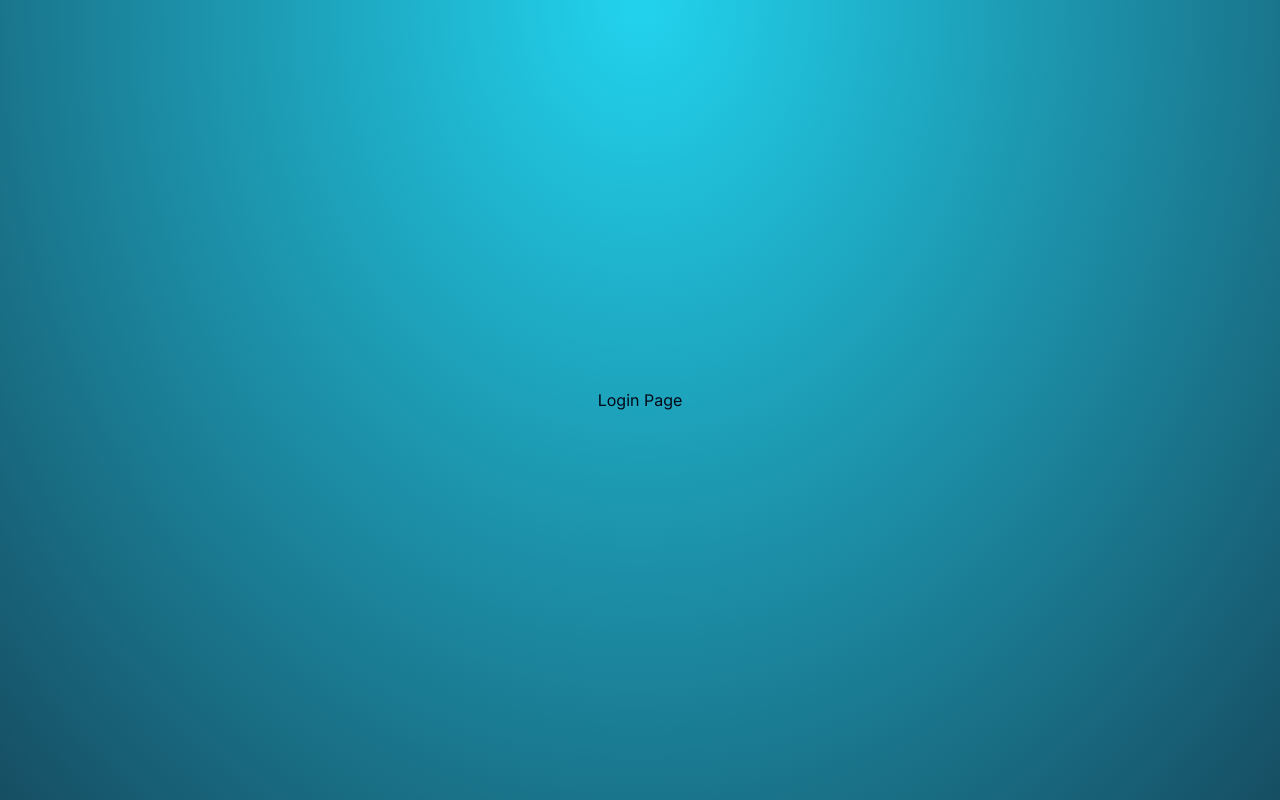
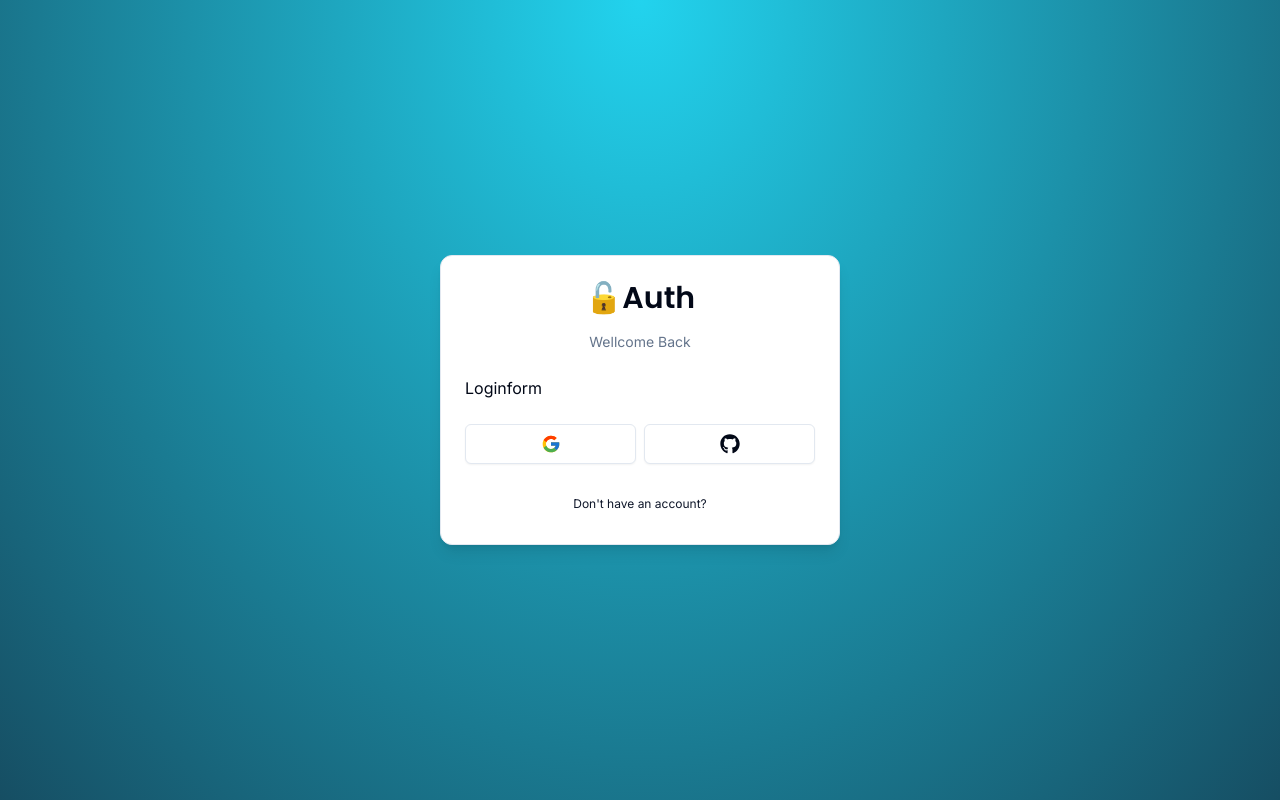
Before and after one commit to lucho20pt/nextjs-auth, a Next.js app: page /auth/login in a window 1280 px wide. Built offline with nearby package versions, Linux system fonts and the light colour scheme.

Commit message:
add: Auth - LoginPage, CardWrapper

```diff
--- /dev/null
+++ b/app/auth/layout.tsx
@@ -0,0 +1,15 @@
+import React from 'react'
+
+const AuthLayout = ({ children }: { children: React.ReactNode }) => {
+  return (
+    <main
+      className="flex h-full flex-col items-center justify-center
+  bg-[radial-gradient(ellipse_at_top,_var(--tw-gradient-stops))] from-cyan-400 to-cyan-900
+"
+    >
+      {children}
+    </main>
+  )
+}
+
+export default AuthLayout
--- a/app/auth/login/page.tsx
+++ b/app/auth/login/page.tsx
@@ -1,15 +1,17 @@
-import React from 'react'
+import { Loginform } from '@/components/auth/login-form'
+import { CardWrapper } from '@/components/auth/card-wrapper'
 
-const Login = () => {
+const LoginPage = () => {
   return (
-    <main
-      className="flex h-full flex-col items-center justify-center
-      bg-[radial-gradient(ellipse_at_top,_var(--tw-gradient-stops))] from-cyan-400 to-cyan-900
-    "
+    <CardWrapper
+      headerLabel="Wellcome Back"
+      backButtonLabel="Don't have an account?"
+      backButtonHref="/auth/register"
+      showSocial
     >
-      Login Page
-    </main>
+      <Loginform />
+    </CardWrapper>
   )
 }
 
-export default Login
+export default LoginPage
--- /dev/null
+++ b/components/auth/back-button.tsx
@@ -0,0 +1,17 @@
+'use client'
+
+import Link from 'next/link'
+import { Button } from '@/components/ui/button'
+
+interface BackButtonProps {
+  label: string
+  href: string
+}
+
+export const BackButton = ({ label, href }: BackButtonProps) => {
+  return (
+    <Button className="font-normal w-full" variant={'link'} size={'sm'} asChild>
+      <Link href={href}>{label}</Link>
+    </Button>
+  )
+}
--- /dev/null
+++ b/components/auth/card-wrapper.tsx
@@ -0,0 +1,39 @@
+'use client'
+
+import { Card, CardContent, CardFooter, CardHeader } from '@/components/ui/card'
+import { Header } from '@/components/auth/header'
+import { Social } from '@/components/auth/social'
+import { BackButton } from '@/components/auth/back-button'
+
+interface CardWrapperProps {
+  children: React.ReactNode
+  headerLabel: string
+  backButtonLabel: string
+  backButtonHref: string
+  showSocial?: boolean
+}
+
+export const CardWrapper = ({
+  children,
+  headerLabel,
+  backButtonLabel,
+  backButtonHref,
+  showSocial
+}: CardWrapperProps) => {
+  return (
+    <Card className="w-[400px] shadow-lg">
+      <CardHeader>
+        <Header label={headerLabel} />
+      </CardHeader>
+      <CardContent>{children}</CardContent>
+      {showSocial && (
+        <CardFooter>
+          <Social />
+        </CardFooter>
+      )}
+      <CardFooter>
+        <BackButton label={backButtonLabel} href={backButtonHref} />
+      </CardFooter>
+    </Card>
+  )
+}
--- /dev/null
+++ b/components/auth/header.tsx
@@ -0,0 +1,19 @@
+import { cn } from '@/lib/utils'
+import { Poppins } from 'next/font/google'
+
+const poppins = Poppins({ subsets: ['latin'], weight: ['600'] })
+
+interface HeaderProps {
+  label: string
+}
+
+export const Header = ({ label }: HeaderProps) => {
+  return (
+    <header className="flex w-full flex-col gap-y-4 items-center justify-center">
+      <h1 className={cn('text-3xl font-semibold', poppins.className)}>
+        🔓Auth
+      </h1>
+      <p className='text-muted-foreground text-sm'>{label}</p>
+    </header>
+  )
+}
--- /dev/null
+++ b/components/auth/login-form.tsx
@@ -0,0 +1,5 @@
+import React from 'react'
+
+export const Loginform = () => {
+  return <section>Loginform</section>
+}
--- /dev/null
+++ b/components/auth/social.tsx
@@ -0,0 +1,21 @@
+'use client'
+
+import { FcGoogle } from 'react-icons/fc'
+import { FaGithub } from 'react-icons/fa'
+import { Button } from '@/components/ui/button'
+
+interface SocialProps {}
+
+export const Social = ({}: SocialProps) => {
+  return (
+    <div className="flex w-full items-center gap-x-2">
+      <Button className='w-full' size={'lg'} variant={'outline'} onClick={() => {}}>
+        <FcGoogle className="h-5 w-5" />
+      </Button>
+
+      <Button className='w-full' size={'lg'} variant={'outline'} onClick={() => {}}>
+        <FaGithub className="h-5 w-5" />
+      </Button>
+    </div>
+  )
+}
--- /dev/null
+++ b/components/ui/card.tsx
@@ -0,0 +1,76 @@
+import * as React from "react"
+
+import { cn } from "@/lib/utils"
+
+const Card = React.forwardRef<
+  HTMLDivElement,
+  React.HTMLAttributes<HTMLDivElement>
+>(({ className, ...props }, ref) => (
+  <div
+    ref={ref}
+    className={cn(
+      "rounded-xl border bg-card text-card-foreground shadow",
+      className
+    )}
+    {...props}
+  />
+))
+Card.displayName = "Card"
+
+const CardHeader = React.forwardRef<
+  HTMLDivElement,
+  React.HTMLAttributes<HTMLDivElement>
+>(({ className, ...props }, ref) => (
+  <div
+    ref={ref}
+    className={cn("flex flex-col space-y-1.5 p-6", className)}
+    {...props}
+  />
+))
+CardHeader.displayName = "CardHeader"
+
+const CardTitle = React.forwardRef<
+  HTMLParagraphElement,
+  React.HTMLAttributes<HTMLHeadingElement>
+>(({ className, ...props }, ref) => (
+  <h3
+    ref={ref}
+    className={cn("font-semibold leading-none tracking-tight", className)}
+    {...props}
+  />
+))
+CardTitle.displayName = "CardTitle"
+
+const CardDescription = React.forwardRef<
+  HTMLParagraphElement,
+  React.HTMLAttributes<HTMLParagraphElement>
+>(({ className, ...props }, ref) => (
+  <p
+    ref={ref}
+    className={cn("text-sm text-muted-foreground", className)}
+    {...props}
+  />
+))
+CardDescription.displayName = "CardDescription"
+
+const CardContent = React.forwardRef<
+  HTMLDivElement,
+  React.HTMLAttributes<HTMLDivElement>
+>(({ className, ...props }, ref) => (
+  <div ref={ref} className={cn("p-6 pt-0", className)} {...props} />
+))
+CardContent.displayName = "CardContent"
+
+const CardFooter = React.forwardRef<
+  HTMLDivElement,
+  React.HTMLAttributes<HTMLDivElement>
+>(({ className, ...props }, ref) => (
+  <div
+    ref={ref}
+    className={cn("flex items-center p-6 pt-0", className)}
+    {...props}
+  />
+))
+CardFooter.displayName = "CardFooter"
+
+export { Card, CardHeader, CardFooter, CardTitle, CardDescription, CardContent }
--- a/package.json
+++ b/package.json
@@ -16,6 +16,7 @@
     "next": "14.2.2",
     "react": "^18",
     "react-dom": "^18",
+    "react-icons": "^5.1.0",
     "tailwind-merge": "^2.2.2",
     "tailwindcss-animate": "^1.0.7"
   },
```
Also changed, not shown: 1 other file (tests, documents, lock files or other folders).
